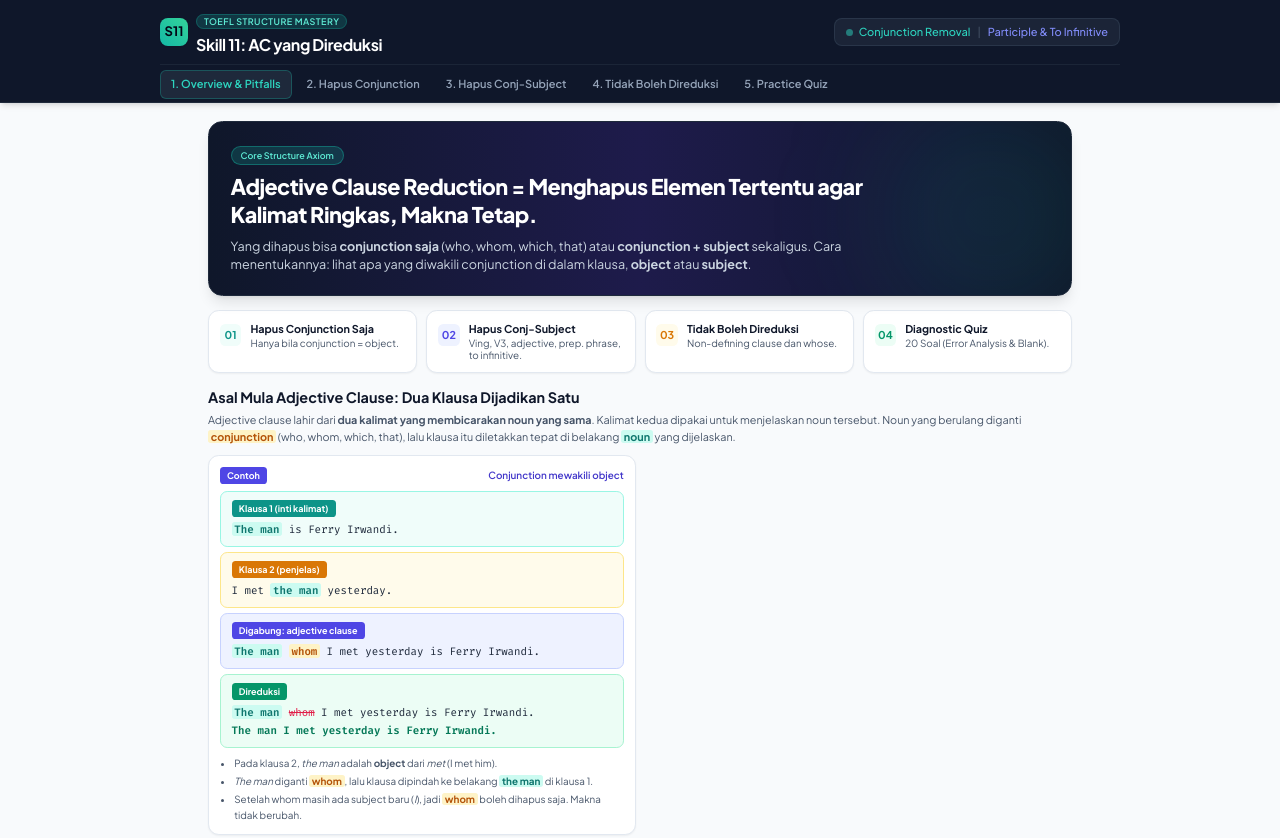
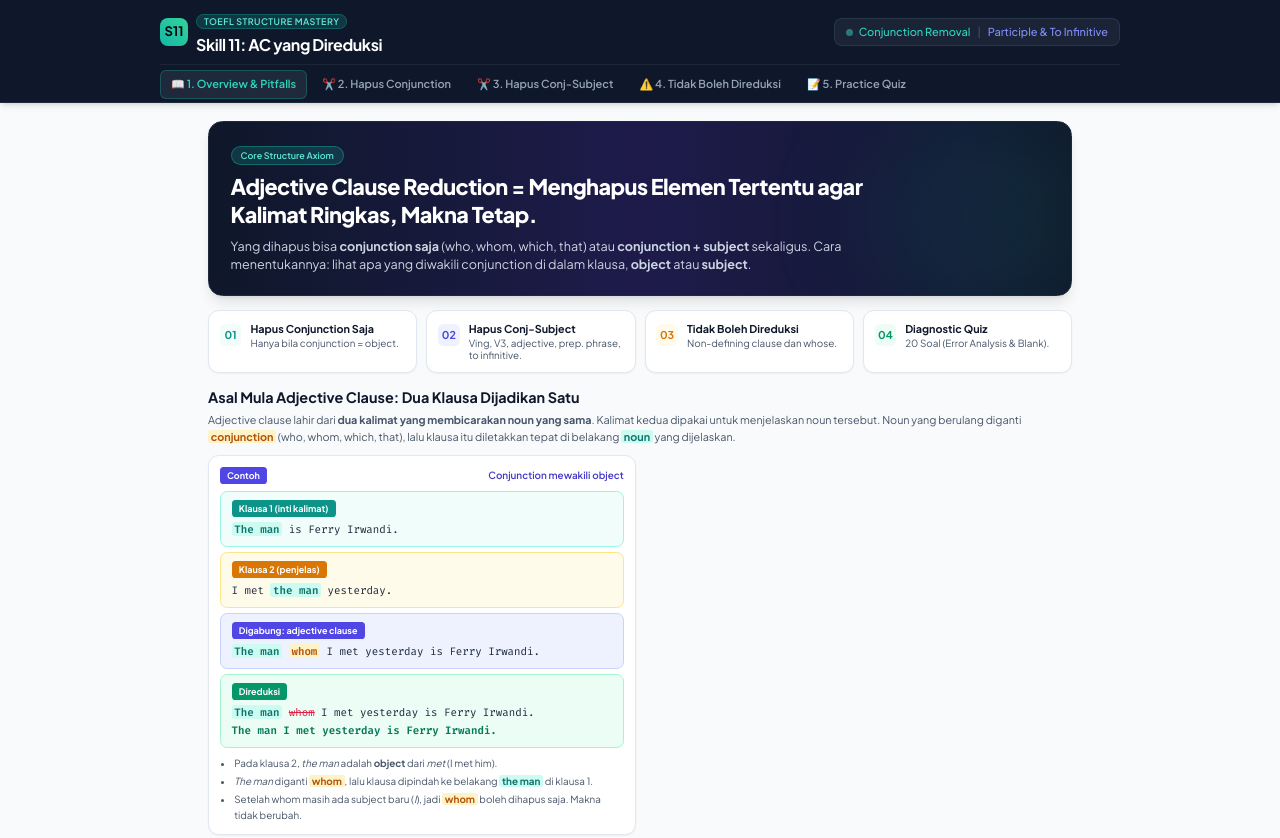
Before and after one commit to mavifsa/PIBI, a plain HTML site: page materiswoskill11.html in a window 1280 px wide. Shown: the top 838 px of the page. Drawn offline with nearby package versions, Linux system fonts and the light colour scheme.

Commit message:
Add icons to navigation buttons in HTML

```diff
--- a/materiswoskill11.html
+++ b/materiswoskill11.html
@@ -69,11 +69,11 @@
                 </div>
             </div>
             <nav class="flex overflow-x-auto space-x-1 border-t border-slate-800/80 pt-[5px] pb-[3px]">
-                <button onclick="switchTab('overview')" id="tab-overview" class="tab-btn px-2.5 py-[5px] rounded-md text-[11px] font-semibold whitespace-nowrap text-teal-400 bg-slate-800 border border-teal-500/30">1. Overview &amp; Pitfalls</button>
-                <button onclick="switchTab('conj')" id="tab-conj" class="tab-btn px-2.5 py-[5px] rounded-md text-[11px] font-semibold whitespace-nowrap border border-transparent text-slate-400 hover:text-slate-200 hover:bg-slate-800/50">2. Hapus Conjunction</button>
-                <button onclick="switchTab('subject')" id="tab-subject" class="tab-btn px-2.5 py-[5px] rounded-md text-[11px] font-semibold whitespace-nowrap border border-transparent text-slate-400 hover:text-slate-200 hover:bg-slate-800/50">3. Hapus Conj-Subject</button>
-                <button onclick="switchTab('never')" id="tab-never" class="tab-btn px-2.5 py-[5px] rounded-md text-[11px] font-semibold whitespace-nowrap border border-transparent text-slate-400 hover:text-slate-200 hover:bg-slate-800/50">4. Tidak Boleh Direduksi</button>
-                <button onclick="switchTab('practice')" id="tab-practice" class="tab-btn px-2.5 py-[5px] rounded-md text-[11px] font-semibold whitespace-nowrap border border-transparent text-slate-400 hover:text-slate-200 hover:bg-slate-800/50">5. Practice Quiz</button>
+                <button onclick="switchTab('overview')" id="tab-overview" class="tab-btn px-2.5 py-[5px] rounded-md text-[11px] font-semibold whitespace-nowrap text-teal-400 bg-slate-800 border border-teal-500/30">📖 1. Overview &amp; Pitfalls</button>
+                <button onclick="switchTab('conj')" id="tab-conj" class="tab-btn px-2.5 py-[5px] rounded-md text-[11px] font-semibold whitespace-nowrap border border-transparent text-slate-400 hover:text-slate-200 hover:bg-slate-800/50">✂️ 2. Hapus Conjunction</button>
+                <button onclick="switchTab('subject')" id="tab-subject" class="tab-btn px-2.5 py-[5px] rounded-md text-[11px] font-semibold whitespace-nowrap border border-transparent text-slate-400 hover:text-slate-200 hover:bg-slate-800/50">✂️ 3. Hapus Conj-Subject</button>
+                <button onclick="switchTab('never')" id="tab-never" class="tab-btn px-2.5 py-[5px] rounded-md text-[11px] font-semibold whitespace-nowrap border border-transparent text-slate-400 hover:text-slate-200 hover:bg-slate-800/50">⚠️ 4. Tidak Boleh Direduksi</button>
+                <button onclick="switchTab('practice')" id="tab-practice" class="tab-btn px-2.5 py-[5px] rounded-md text-[11px] font-semibold whitespace-nowrap border border-transparent text-slate-400 hover:text-slate-200 hover:bg-slate-800/50">📝 5. Practice Quiz</button>
             </nav>
         </div>
     </header>
```
